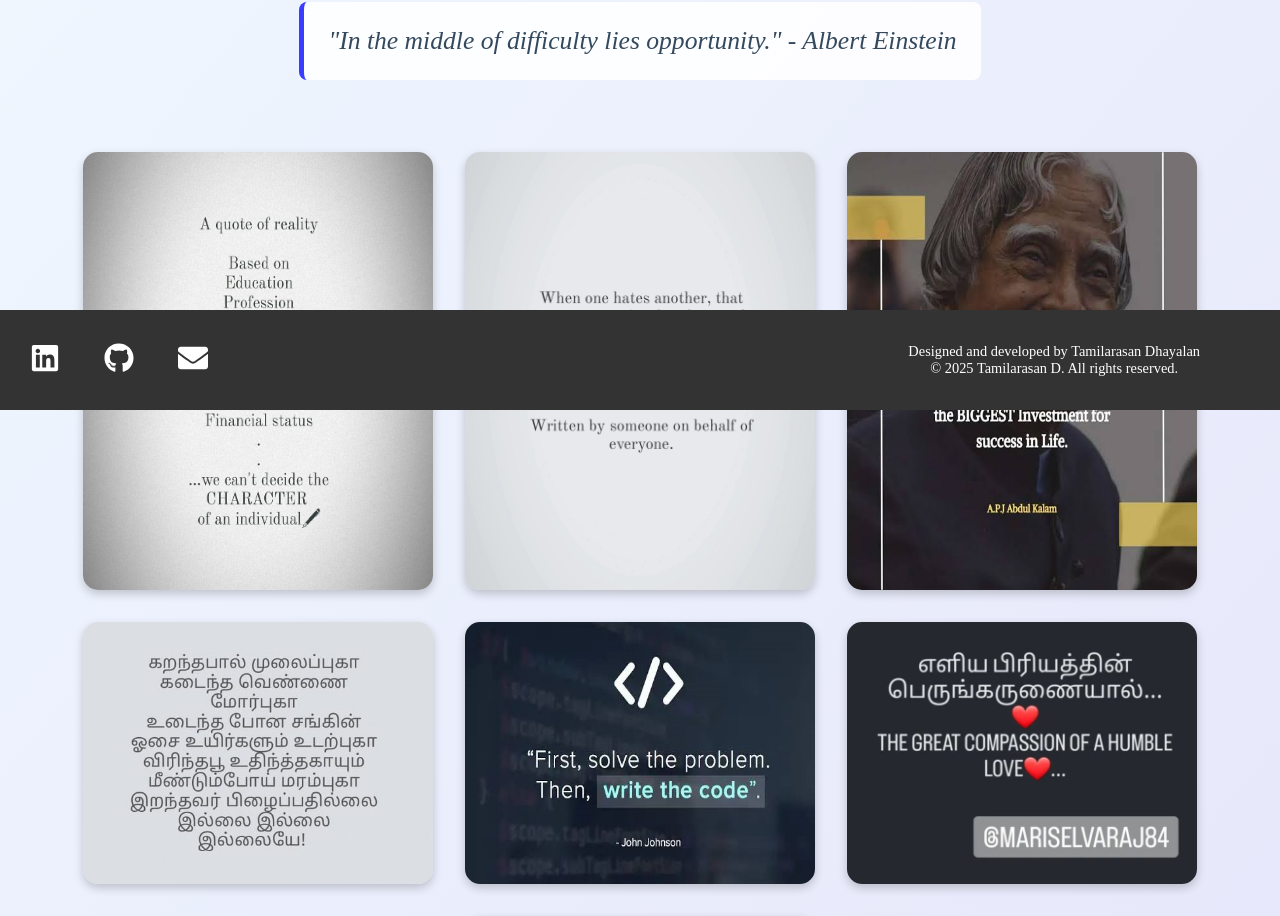
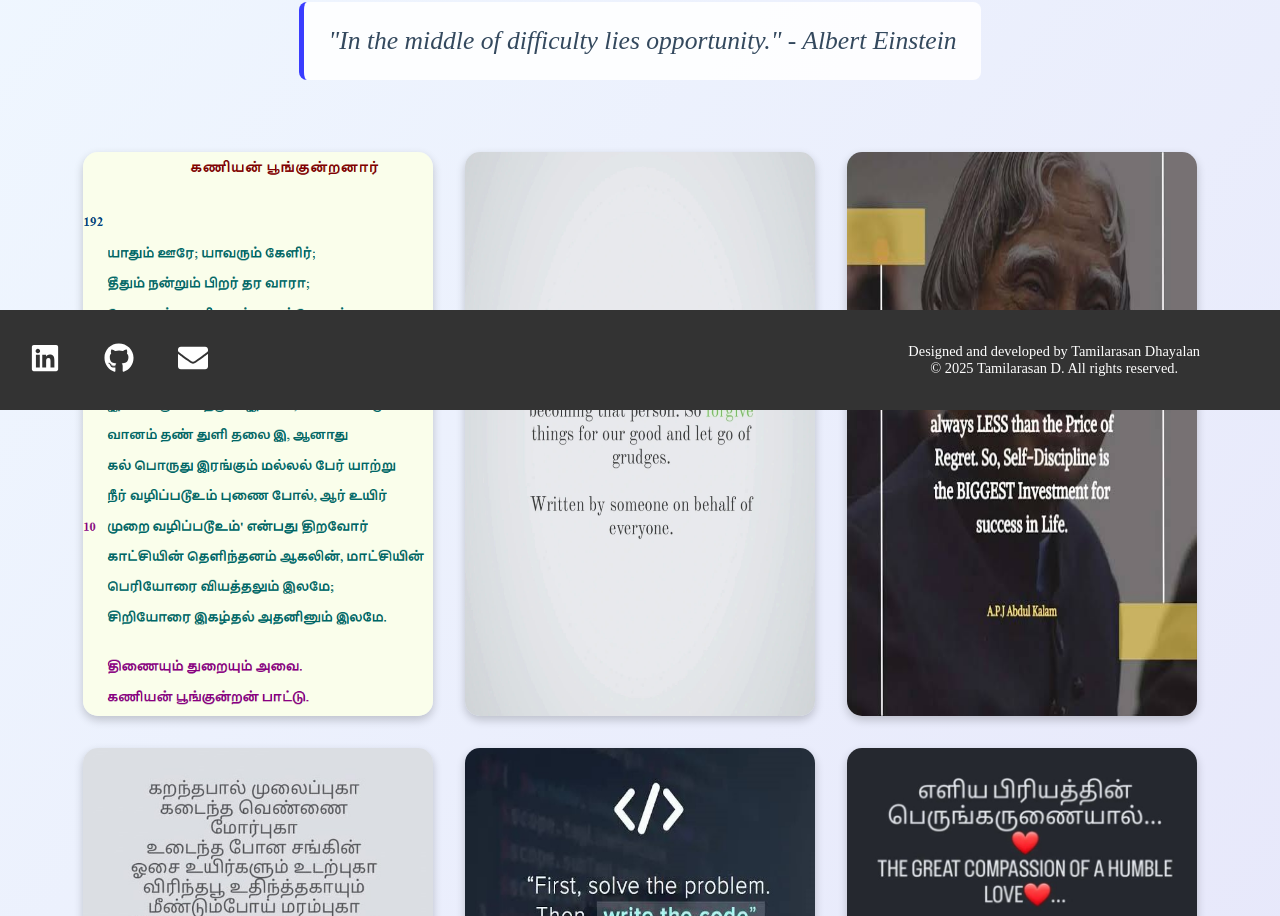
Before and after one commit to TAMILARASAN-D/my-portfolio, a React (Create React App) app: page /favorite-quotes in a window 1280 px wide. Shown: the part 390-1306 px from the top of the page. Built offline with nearby package versions, Linux system fonts and the light colour scheme.

Commit message:
Added tamil poem

```diff
--- a/src/pages/FavoriteQuotes.js
+++ b/src/pages/FavoriteQuotes.js
@@ -1,5 +1,6 @@
 import React from 'react';
 import './FavoriteQuotes.css';
+import tamilImage1 from '../assets/quotespurananooru.png';
 import apjquoteImage1 from '../assets/apjquote1.jpg';
 import quoteImage1 from '../assets/quote1.jpg';
 import quoteImage2 from '../assets/quotetamil1.jpg';
@@ -7,6 +8,7 @@ import quoteImage3 from '../assets/quote2.jpg';
 import quoteImage4 from '../assets/quote3.jpg';
 import quoteImage5 from '../assets/quote4.jpg';
 import quoteImage6 from '../assets/quote5.jpg';
+
 
 const FavoriteQuotes = () => {
   return (
@@ -25,7 +27,7 @@ const FavoriteQuotes = () => {
 
       {/* Image-based Quotes */}
       <div className="image-quotes">
-      <img src={quoteImage1} alt="A quote of reality" className="quote-image"/>
+      <img src={tamilImage1} alt="தீதும் நன்றும் பிறர் தர வாரா கவிதை" className="quote-image"/>
       <img src={quoteImage6} alt="A quote of reality" className="quote-image"/>
       <img src={apjquoteImage1} alt="apjquoteImage 1" className="quote-image"/>
         <img src={quoteImage2} alt="Quote in Tamil" className="quote-image"/>
--- a/src/pages/Home.js
+++ b/src/pages/Home.js
@@ -12,7 +12,7 @@ const Home = () => {
         <div className="intro-text">
           <h1>Hi, I'm TAMILARASAN D</h1>
           <p>
-          Full-Stack Developer and Computer Science Mentor with expertise in modern web technologies, programming, and problem-solving. UGC NET qualified, with a strong foundation in software development and knowledge dissemination.
+          Full-Stack Developer and Mentor with expertise in modern web technologies, programming, and problem-solving. UGC NET qualified, with a strong foundation in software development and knowledge dissemination.
           </p>
           <Link to="/projects" className="cta-button">View My Work</Link>
         </div>
```
Also changed, not shown: src/assets/quotespurananooru.png (added).
